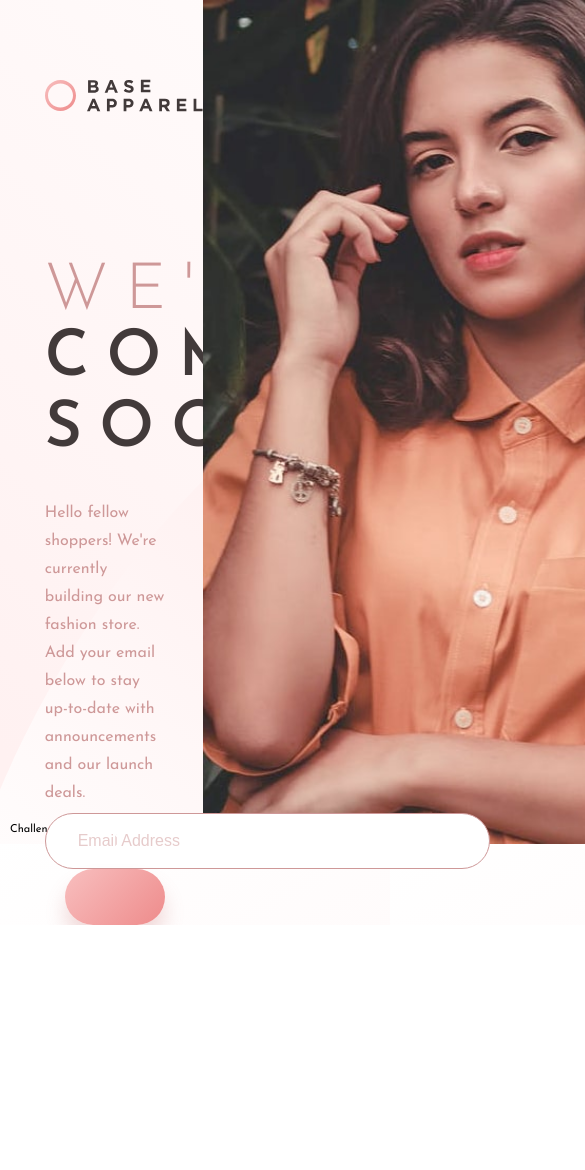
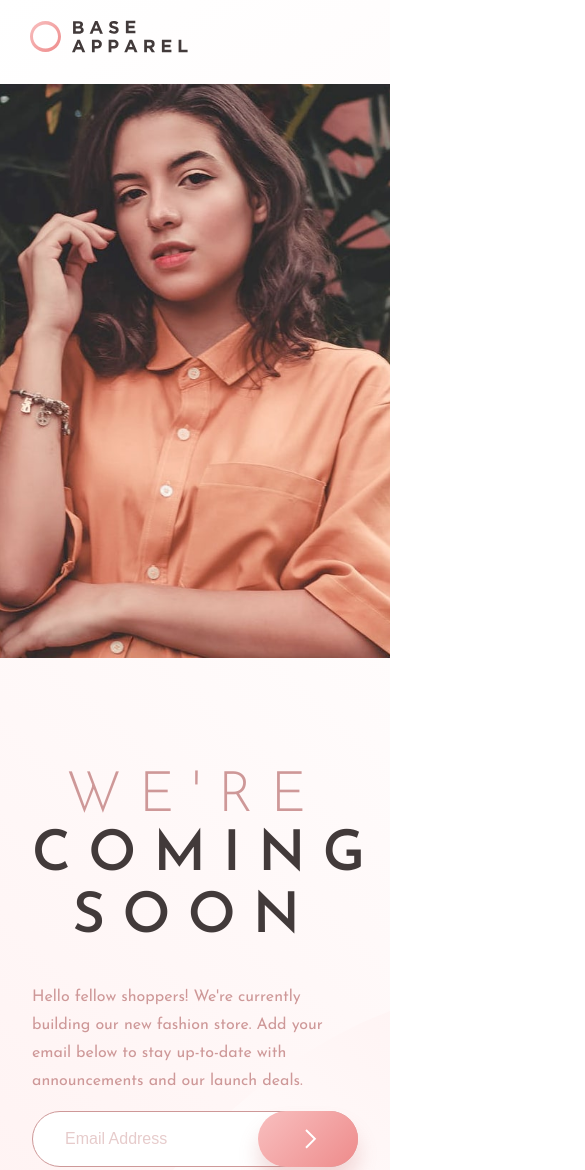
Before and after one commit to hebaghazali/base-apparel-coming-soon-page, a website: page index.html in a window 390 px wide. Shown: the top 1170 px of the page, 585 px wide, since content can reach past the window. Before the commit the page ends 925 px from the top, so only its background shows below. Drawn offline with Linux system fonts and the light colour scheme.

Commit message:
Fix styling

```diff
--- a/index.html
+++ b/index.html
@@ -31,7 +31,7 @@
   <body>
     <div class="container">
       <div class="coming-soon-body">
-        <img src="images/logo.svg" alt="" />
+        <img src="images/logo.svg" alt="logo" class="coming-soon-body__logo" />
         <div class="coming-soon-body__content">
           <h1 class="heading">
             <span class="heading--main">We're</span>
@@ -49,7 +49,7 @@
           </form>
         </div>
       </div>
-      <img src="images/hero-desktop.jpg" class="coming-soon-image" />
+      <img src="images/hero-desktop.jpg" class="coming-soon-body__image" alt />
     </div>
 
     <footer>
--- a/package.json
+++ b/package.json
@@ -4,7 +4,7 @@
   "description": "![Design preview for the Base Apparel coming soon page coding challenge](./design/desktop-preview.jpg)",
   "main": "index.js",
   "scripts": {
-    "sass": "node-sass scss/main.scss css/main.css -w"
+    "sass": "sass scss/main.scss css/main.css -w"
   },
   "repository": {
     "type": "git",
@@ -17,6 +17,6 @@
   },
   "homepage": "https://github.com/hebaghazali/base-apparel-coming-soon-page#readme",
   "devDependencies": {
-    "node-sass": "^6.0.0"
+    "node-sass": "^6.0.1"
   }
 }
--- a/scss/main.scss
+++ b/scss/main.scss
@@ -1,19 +1,19 @@
-@import "variables";
-@import "base";
+@import 'variables';
+@import 'base';
 
 .container {
   display: flex;
   justify-content: space-between;
-  height: 100vh;
+  min-height: 100vh;
 
   .coming-soon-body {
     width: 100%;
-    background-image: url("../images/bg-pattern-desktop-1.svg"),
-      url("../images/bg-pattern-desktop-2.svg");
+    background-image: url('../images/bg-pattern-desktop-1.svg'),
+      url('../images/bg-pattern-desktop-2.svg');
     background-position: top left, right bottom;
     background-repeat: no-repeat;
     padding-top: 9.36375vh;
-    padding-left: 11.4583%;
+    padding-left: 11.4583vw;
 
     &__content {
       padding-top: 17.01125vh;
@@ -50,10 +50,12 @@
       .form {
         position: relative;
         margin-top: 5%;
+        width: 30.9vw;
+        height: 56px;
 
         input[type='text'] {
-          width: 445px;
-          height: 56px;
+          width: 100%;
+          height: 100%;
           border: 1px solid $color-secondary;
           border-radius: 1.75rem;
           outline: none;
@@ -82,8 +84,12 @@
           position: absolute;
           right: 0;
           width: 100px;
-          height: 56px;
-          background: linear-gradient(135deg, $color-primary 0%, $color-primary-darker 100%);
+          height: 100%;
+          background: linear-gradient(
+            135deg,
+            $color-primary 0%,
+            $color-primary-darker 100%
+          );
           box-shadow: 0px 15px 20px rgba(198, 110, 110, 0.247569);
           border-radius: 28px;
           border: 0;
@@ -101,3 +107,69 @@
     }
   }
 }
+
+@media only screen and (max-width: 1200px) {
+  .container {
+    .coming-soon-body {
+      padding-left: 6vw;
+
+      &__content {
+        .heading {
+          &--main,
+          &--sub {
+            font-size: 3.5rem;
+          }
+        }
+      }
+
+      &__image {
+        width: 50vw;
+      }
+    }
+  }
+}
+
+@media only screen and (max-width: 800px) {
+  .container {
+    flex-direction: column-reverse;
+
+    .coming-soon-body {
+      padding-left: 0;
+      width: 100vw;
+
+      &__logo {
+        position: absolute;
+        top: 20px;
+        left: 30px;
+      }
+
+      &__content {
+        max-width: 100vw;
+        margin: 2rem 2rem 4rem;
+        padding: 0;
+
+        .heading {
+          text-align: center;
+
+          &--main,
+          &--sub {
+            font-size: 3.5rem;
+            // font-size: 2.5rem;
+          }
+        }
+
+        .form {
+          width: 100%;
+        }
+      }
+
+      &__image {
+        width: 100vw;
+        height: 68vh;
+        object-fit: cover;
+        object-position: top;
+        margin-top: 84px;
+      }
+    }
+  }
+}
```
Also changed, not shown: css/main.css, 2 other files.
